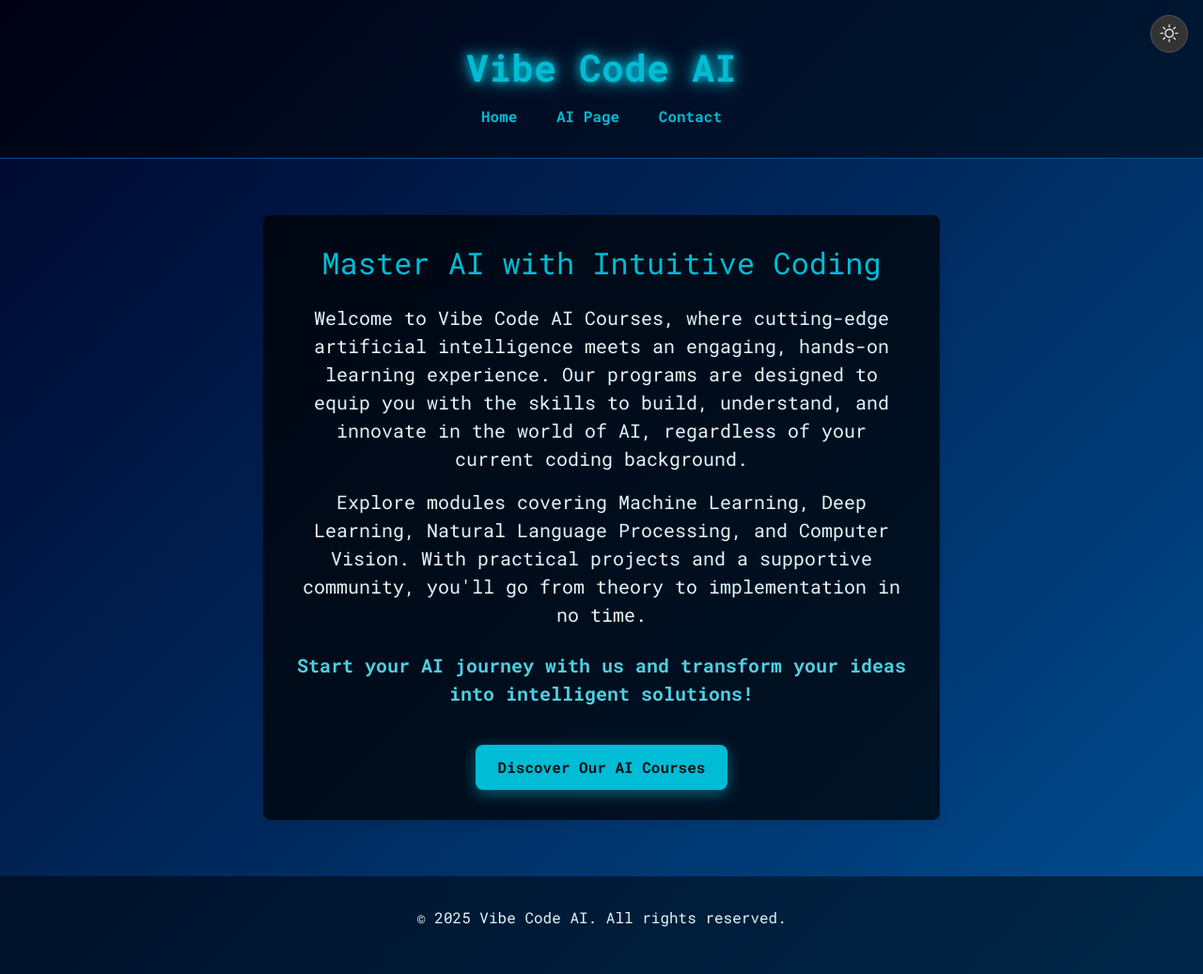
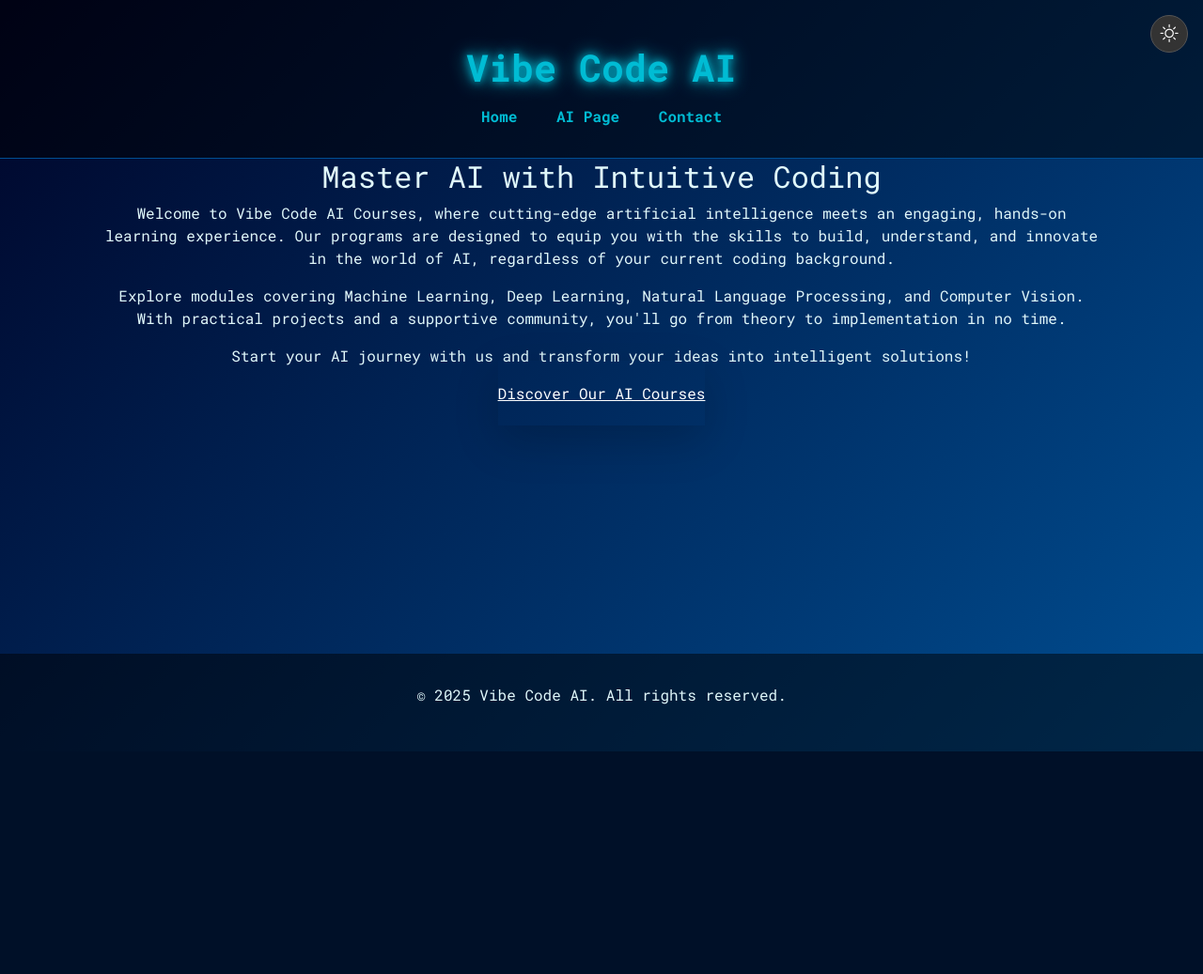
Before and after one commit to ja154/course_app, a Flask app: page / in a window 1280 px wide. Shown: the whole page at 94% size. After the commit the page ends 800 px from the top, so only its background shows below. Run offline with Flask 3, Linux system fonts and the light colour scheme; parts of the project's set-up code (start-up, migrations or seed data) failed here and were passed over.

Commit message:
tech.html

```diff
--- a/templates/tech.html
+++ b/templates/tech.html
@@ -3,27 +3,22 @@
 {% block title %}Home{% endblock %}
 
 {% block content %}
-<section class="section-padding">
-    <div class="container">
-        <div class="row justify-content-center">
-            <div class="col-lg-8 col-12 text-center">
-                <div class="custom-block">
-                    <h2 class="mb-4" style="color: var(--heading-color);">Master AI with Intuitive Coding</h2>
-                    <p class="lead">
+    <div class="text-center py-8 px-4">
+        <h2 class="text-4xl font-bold text-blue-700 mb-6">Master AI with Intuitive Coding</h2>
+        <p class="text-lg text-gray-700 mb-6 leading-relaxed">
             Welcome to Vibe Code AI Courses, where cutting-edge artificial intelligence meets an engaging, hands-on learning experience. Our programs are designed to equip you with the skills to build, understand, and innovate in the world of AI, regardless of your current coding background.
         </p>
-                    <p class="lead mb-4">
+        <p class="text-lg text-gray-700 mb-6 leading-relaxed">
             Explore modules covering Machine Learning, Deep Learning, Natural Language Processing, and Computer Vision. With practical projects and a supportive community, you'll go from theory to implementation in no time.
         </p>
-                    <p class="lead fw-semibold" style="color: var(--secondary-color);">
+        <p class="text-xl font-semibold text-green-700 mt-8 mb-10">
             Start your AI journey with us and transform your ideas into intelligent solutions!
         </p>
-                    <a href="{{ url_for('ai') }}" class="custom-btn mt-4">
+        <!-- Button to directly link users to the AI page -->
+        <p class="mt-12">
+            <a href="{{ url_for('ai') }}" class="inline-block px-8 py-4 bg-blue-600 text-white font-bold text-lg rounded-full shadow-lg hover:bg-blue-700 hover:scale-105 transition-all duration-300 ease-in-out">
                 Discover Our AI Courses
             </a>
+        </p>
     </div>
-            </div>
-        </div>
-    </div>
-</section>
 {% endblock %}
```
Lines whose indentation alone changed are shown as unchanged.
